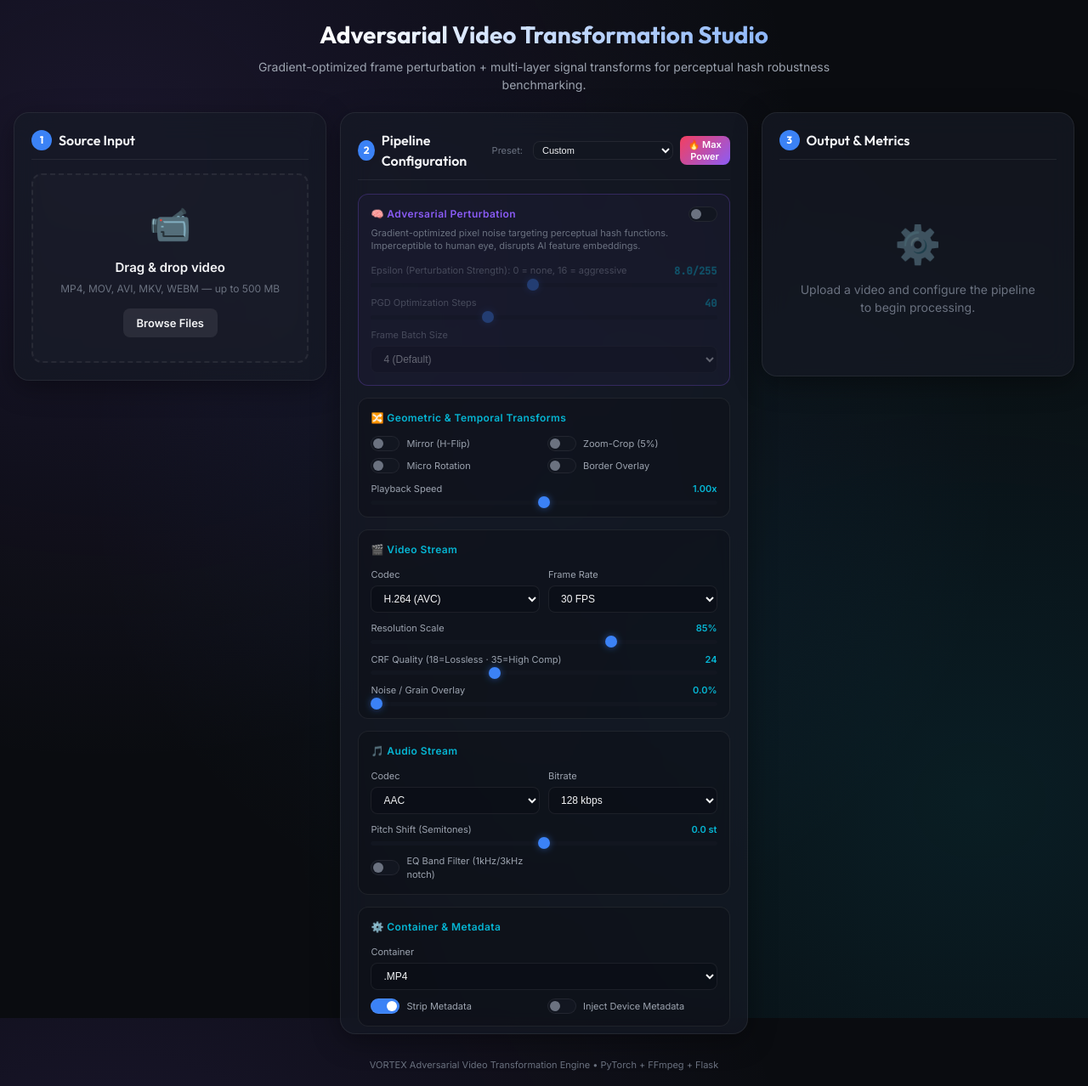
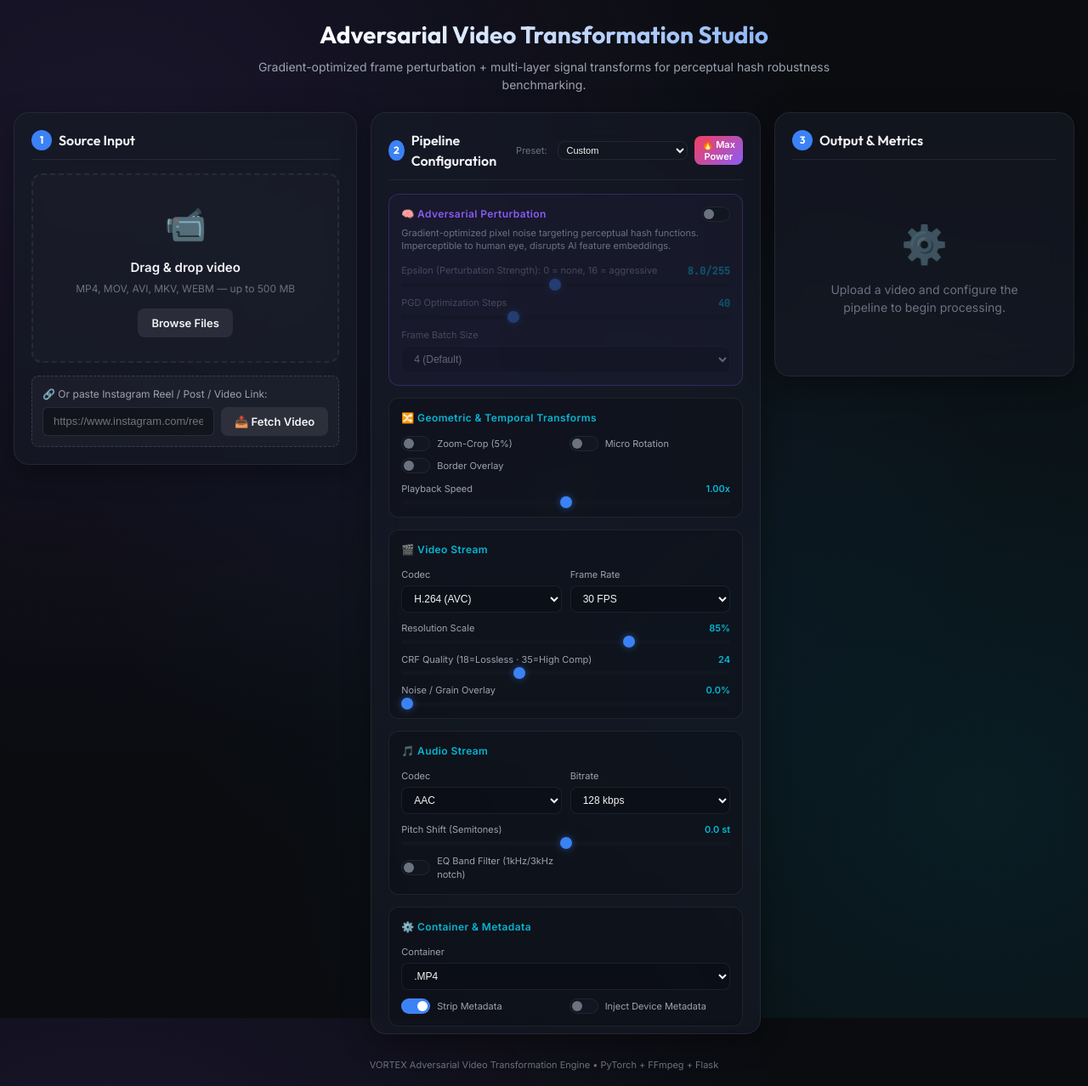
Before and after one commit to shambhuraj0007/shambhuraj-api, a Flask app: page / in a window 1280 px wide. Shown: the part 79-1357 px from the top of the page at 85% size. Run offline with Flask 3, Linux system fonts and the light colour scheme; some libraries are stand-ins or nearby versions.

Commit message:
Remove mirror transform and add Instagram Reel/Post URL link downloader

```diff
--- a/app.py
+++ b/app.py
@@ -68,6 +68,49 @@
             'video_url': url_for('get_upload_file', filename=filename)
         })
 
+@app.route('/api/download_url', methods=['POST'])
+def download_url():
+    data = request.get_json() or {}
+    video_url = data.get('url', '').strip()
+    if not video_url:
+        return jsonify({'error': 'No URL provided'}), 400
+
+    unique_id = uuid.uuid4().hex[:8]
+    filename = f"input_{unique_id}.mp4"
+    filepath = os.path.join(app.config['UPLOAD_FOLDER'], filename)
+
+    try:
+        import subprocess
+        print(f"[VORTEX LOG] Downloading video from URL: {video_url}")
+        sys.stdout.flush()
+
+        # Run yt-dlp to download Instagram reel / video link
+        cmd = [
+            "yt-dlp",
+            "--no-playlist",
+            "-f", "mp4/bestvideo+bestaudio/best",
+            "-o", filepath,
+            video_url
+        ]
+        res = subprocess.run(cmd, capture_output=True, text=True, timeout=120)
+
+        if not os.path.exists(filepath) or os.path.getsize(filepath) == 0:
+            raise RuntimeError(f"Download failed: {res.stderr[:300] if res.stderr else 'No output video generated'}")
+
+        print(f"[VORTEX LOG] ✓ Downloaded URL video to: {filepath}")
+        sys.stdout.flush()
+
+        return jsonify({
+            'success': True,
+            'file_id': unique_id,
+            'original_filename': 'instagram_video.mp4',
+            'filename': filename,
+            'video_url': url_for('get_upload_file', filename=filename)
+        })
+    except Exception as e:
+        traceback.print_exc()
+        return jsonify({'error': f"Failed to download video from URL: {str(e)}"}), 500
+
     return jsonify({'error': 'Unsupported file format'}), 400
 
 
@@ -98,7 +141,6 @@
         "pitch_shift": float(data.get('pitch_shift', 0.0)),
         "eq_filter": bool(data.get('eq_filter', False)),
         # Evasion transforms
-        "mirror": bool(data.get('mirror', False)),
         "zoom": bool(data.get('zoom', False)),
         "zoom_factor": float(data.get('zoom_factor', 1.05)),
         "speed": float(data.get('speed', 1.0)),
--- a/requirements.txt
+++ b/requirements.txt
@@ -4,3 +4,4 @@
 opencv-python-headless>=4.8.0
 numpy>=1.24.0
 gunicorn>=21.2.0
+yt-dlp>=2024.3.10
--- a/static/js/main.js
+++ b/static/js/main.js
@@ -57,6 +57,49 @@
         if (injectMetadata.checked) stripMetadata.checked = false;
     });
 
+    // Instagram / Video URL Downloader
+    const urlInput = document.getElementById('urlInput');
+    const fetchUrlBtn = document.getElementById('fetchUrlBtn');
+    if (fetchUrlBtn) {
+        fetchUrlBtn.addEventListener('click', () => {
+            const url = urlInput.value.trim();
+            if (!url) {
+                alert('Please enter a valid video link.');
+                return;
+            }
+
+            dropzoneContent.classList.add('hidden');
+            uploadProgressContainer.classList.remove('hidden');
+            uploadStatusText.textContent = 'Downloading video link…';
+
+            fetch('/api/download_url', {
+                method: 'POST',
+                headers: { 'Content-Type': 'application/json' },
+                body: JSON.stringify({ url: url })
+            })
+            .then(r => r.json())
+            .then(data => {
+                uploadProgressContainer.classList.add('hidden');
+                dropzoneContent.classList.remove('hidden');
+
+                if (data.success) {
+                    uploadedFilename = data.filename;
+                    originalVideoPlayer.src = data.video_url;
+                    originalPreviewWrapper.classList.remove('hidden');
+                    originalFileInfo.textContent = `${data.original_filename}`;
+                    processBtn.disabled = false;
+                } else {
+                    alert(data.error || 'Failed to download video from URL.');
+                }
+            })
+            .catch(err => {
+                uploadProgressContainer.classList.add('hidden');
+                dropzoneContent.classList.remove('hidden');
+                alert('Error downloading URL: ' + err);
+            });
+        });
+    }
+
     // Output DOM
     const outputPlaceholder = document.getElementById('outputPlaceholder');
     const processingLoader = document.getElementById('processingLoader');
@@ -105,7 +148,7 @@
             video_codec: 'h265', frame_rate: '24', resolution_scale: 0.85,
             crf: 26, grain_strength: 0.02, audio_codec: 'aac', audio_bitrate: '128k',
             pitch_shift: -1.0, eq_filter: true, speed: 1.04,
-            mirror: true, zoom: true, micro_rotate: false, add_border: true,
+            zoom: true, micro_rotate: false, add_border: true,
             adversarial_enabled: false, adversarial_epsilon: 8, adversarial_steps: 40,
             container: 'mp4', strip_metadata: true, inject_metadata: false
         },
@@ -113,7 +156,7 @@
             video_codec: 'h265', frame_rate: '24', resolution_scale: 0.8,
             crf: 26, grain_strength: 0.03, audio_codec: 'opus', audio_bitrate: '96k',
             pitch_shift: -2.0, eq_filter: true, speed: 1.04,
-            mirror: true, zoom: true, micro_rotate: true, add_border: true,
+            zoom: true, micro_rotate: true, add_border: true,
             adversarial_enabled: true, adversarial_epsilon: 8, adversarial_steps: 40,
             container: 'mp4', strip_metadata: false, inject_metadata: true
         },
@@ -121,7 +164,7 @@
             video_codec: 'h264', frame_rate: '24', resolution_scale: 0.75,
             crf: 26, grain_strength: 0.03, audio_codec: 'aac', audio_bitrate: '128k',
             pitch_shift: -2.0, eq_filter: true, speed: 1.04,
-            mirror: true, zoom: true, micro_rotate: true, add_border: true,
+            zoom: true, micro_rotate: true, add_border: true,
             adversarial_enabled: true, adversarial_epsilon: 12.0, adversarial_steps: 20,
             container: 'mp4', strip_metadata: false, inject_metadata: true
         }
@@ -156,7 +199,6 @@
         document.getElementById('audioCodec').value = p.audio_codec;
         document.getElementById('audioBitrate').value = p.audio_bitrate;
         document.getElementById('eqFilter').checked = p.eq_filter;
-        document.getElementById('mirror').checked = p.mirror;
         document.getElementById('zoom').checked = p.zoom;
         document.getElementById('microRotate').checked = p.micro_rotate;
         document.getElementById('addBorder').checked = p.add_border;
@@ -278,7 +320,6 @@
             pitch_shift: parseFloat(sliders.pitchShift.el.value),
             eq_filter: document.getElementById('eqFilter').checked,
             // Evasion
-            mirror: document.getElementById('mirror').checked,
             zoom: document.getElementById('zoom').checked,
             zoom_factor: 1.05,
             speed: parseFloat(sliders.speed.el.value),
--- a/templates/index.html
+++ b/templates/index.html
@@ -53,6 +53,14 @@
                     <div class="upload-progress-container hidden" id="uploadProgressContainer">
                         <div class="spinner"></div>
                         <p id="uploadStatusText">Uploading…</p>
+                    </div>
+                </div>
+
+                <div class="url-input-container" style="margin-top: 15px; padding: 12px; background: rgba(255,255,255,0.03); border: 1px dashed rgba(255,255,255,0.15); border-radius: 8px;">
+                    <div style="font-size: 12px; color: #a1a1aa; margin-bottom: 6px;">🔗 Or paste Instagram Reel / Post / Video Link:</div>
+                    <div style="display: flex; gap: 8px;">
+                        <input type="text" id="urlInput" placeholder="https://www.instagram.com/reel/.../" style="flex: 1; padding: 8px 12px; background: rgba(0,0,0,0.3); border: 1px solid rgba(255,255,255,0.1); border-radius: 6px; color: #fff; font-size: 13px;">
+                        <button type="button" id="fetchUrlBtn" class="btn btn-secondary" style="white-space: nowrap;">📥 Fetch Video</button>
                     </div>
                 </div>
 
@@ -133,10 +141,6 @@
                         <div class="group-title">🔀 Geometric & Temporal Transforms</div>
 
                         <div class="form-row toggle-grid">
-                            <div class="toggle-item">
-                                <label class="toggle-switch"><input type="checkbox" id="mirror"><span class="slider"></span></label>
-                                <span class="toggle-label">Mirror (H-Flip)</span>
-                            </div>
                             <div class="toggle-item">
                                 <label class="toggle-switch"><input type="checkbox" id="zoom"><span class="slider"></span></label>
                                 <span class="toggle-label">Zoom-Crop (5%)</span>
```
Also changed, not shown: benchmark.py (+6 -7 lines).
